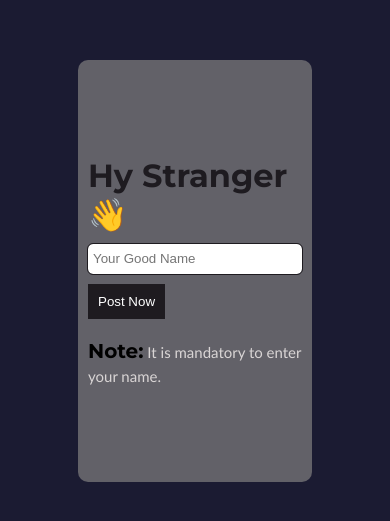
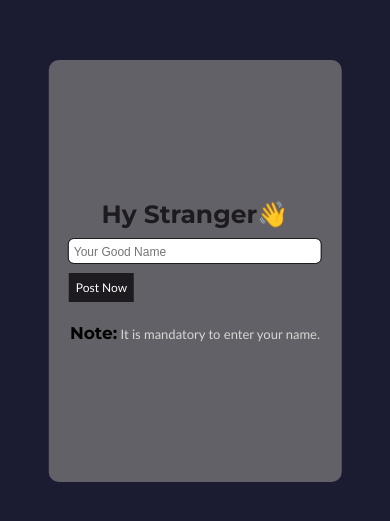
Before and after one commit to shumail786-hash/todoApplication, a React (Create React App) app: page / in a window 390 px wide. Shown: the part 151-672 px from the top of the page. Built offline with nearby package versions, Linux system fonts and the light colour scheme.

Commit message:
Responsive Design

```diff
--- a/src/components/FormComponent/form.css
+++ b/src/components/FormComponent/form.css
@@ -49,3 +49,30 @@
   font-size: 15px;
   font-family: calibri;
 }
+
+/* Mobile Responsive for 600px and below */
+@media screen and (max-width: 600px) {
+  .form {
+    width: 75%;
+  }
+  .form h1 {
+    font-size: 25px;
+  }
+  .form input {
+    height: 33%;
+  }
+  .form input::placeholder {
+    font-size: 12px;
+  }
+  .form button {
+    padding: 7px;
+    font-size: 12px;
+    font-family: calibri;
+  }
+  .user__note {
+    font-size: 17px;
+  }
+  .user__note_para {
+    font-size: 13px;
+  }
+}
--- a/src/components/TODO/todo.css
+++ b/src/components/TODO/todo.css
@@ -34,8 +34,15 @@
   padding: 0;
   color: whitesmoke;
   margin-top: 10px;
+  overflow-x: scroll;
 }
-
+.todo__list::-webkit-scrollbar {
+  width: 1px;
+}
+.todo__list::-webkit-scrollbar-track {
+  box-shadow: inset 0 0 5px rgb(66, 66, 66);
+  border-radius: 10px;
+}
 .todo__list li {
   display: flex;
   justify-content: space-between;
@@ -52,3 +59,22 @@
   padding: 7px 15px;
   cursor: pointer;
 }
+/* Making Responsive for the screen of 600px and below */
+
+@media screen and (max-width: 600px) {
+  .todo__input {
+    font-size: 11.5px;
+  }
+  .add__button {
+    padding: 8px 12px;
+    font-size: 10px;
+  }
+  .todo__list li {
+    flex-wrap: wrap;
+    font-size: 11.5px;
+  }
+  .remove__button {
+    padding: 8px 12px;
+    font-size: 10px;
+  }
+}
--- a/src/components/homeComponent/Home.css
+++ b/src/components/homeComponent/Home.css
@@ -42,7 +42,7 @@
 .name__reset {
   position: absolute;
   left: 50%;
-  transform: translate(-50%, -50%);
+  transform: translate(-70%, -32%);
   background-color: transparent;
   color: white;
   outline: none;
@@ -57,3 +57,19 @@
   border-radius: 8px;
   border: 1px solid whitesmoke;
 }
+/* Responsive for the screen less than 600px */
+@media screen and (max-width: 600px) {
+  .main {
+    width: 75%;
+  }
+  .user_heading {
+    font-size: 17px;
+  }
+  .user__greetings p {
+    font-size: 10.5px;
+  }
+  .name__reset {
+    padding: 7px;
+    font-size: 10.5px;
+  }
+}
```
